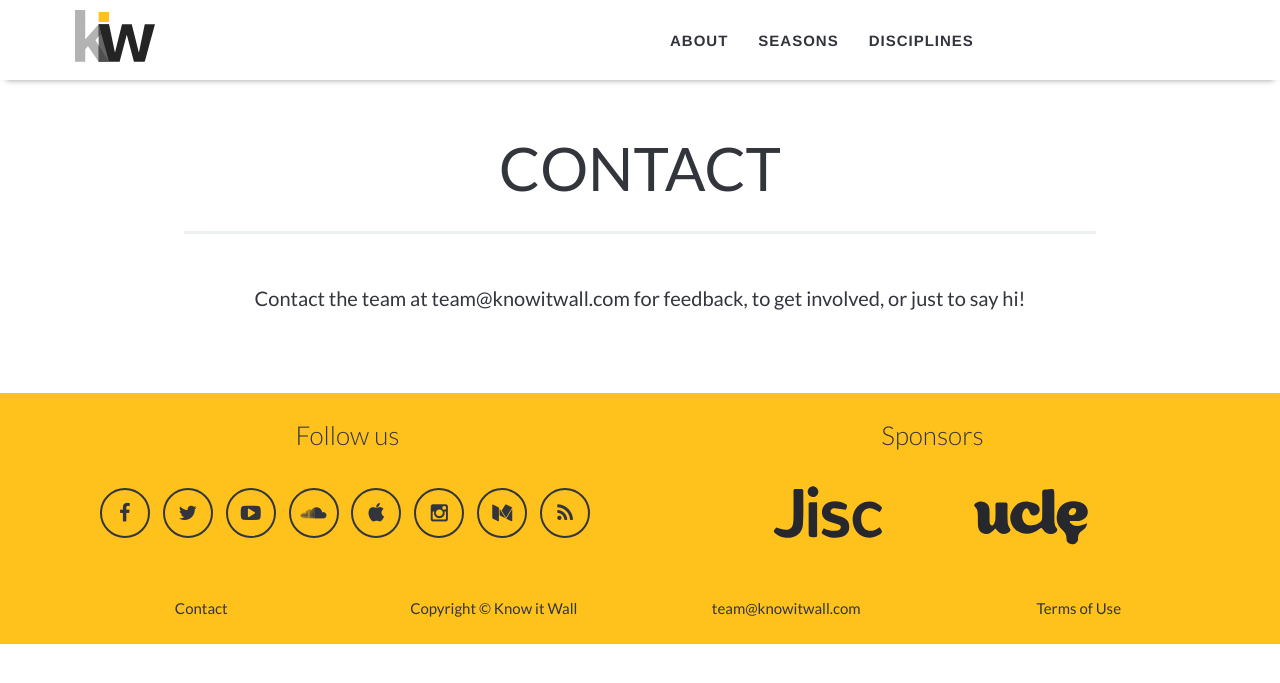
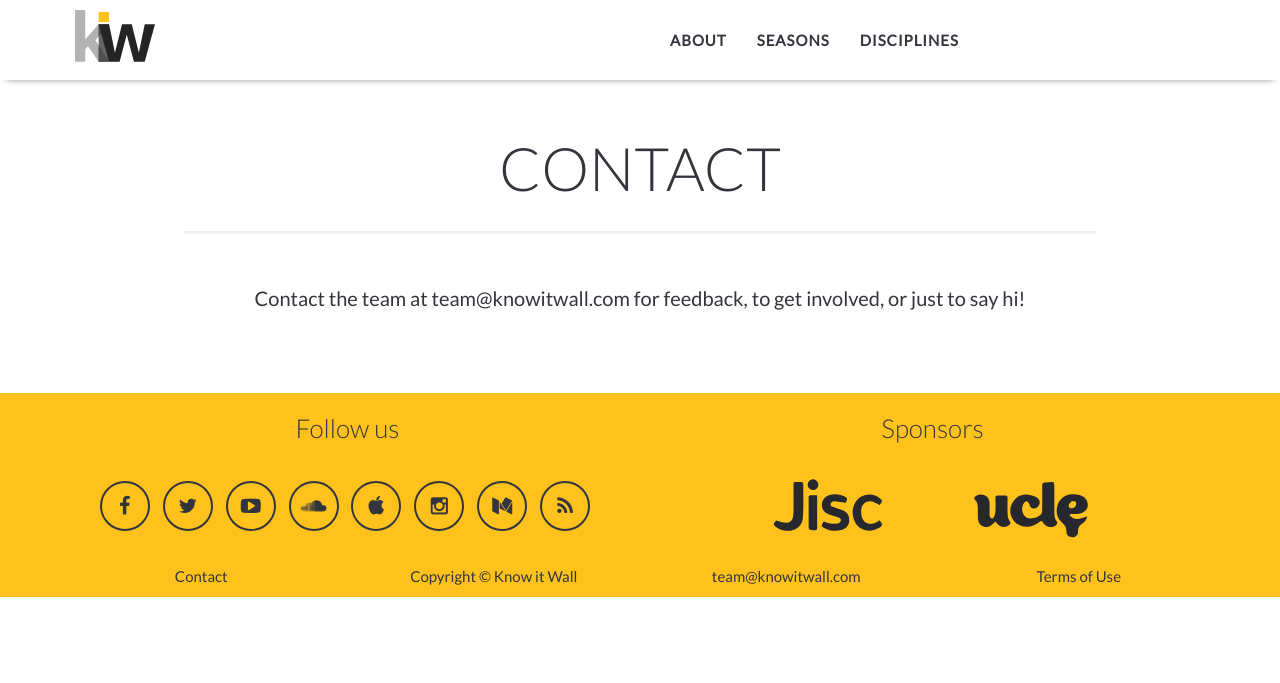
Before and after one commit to jeremiecoullon/knowitwall-django, a Django app: page /contact/ in a window 1280 px wide. Shown: the top 683 px of the page. Run offline with Django 3.2, Linux system fonts and the light colour scheme; data that the repository does not hold is empty; some libraries are stand-ins or nearby versions.

Commit message:
some aesthetic changes to the homepage

```diff
--- a/knowitwall/content/static/content/css/kiw_homepage_2018.css
+++ b/knowitwall/content/static/content/css/kiw_homepage_2018.css
@@ -49,7 +49,7 @@
 section h1{
   text-transform: uppercase;
   font-size: 2em;
-  font-weight: 400;
+  font-weight: 300;
 }
 section h2{
   padding-top: 5%;
@@ -184,7 +184,8 @@ section h2{
 
 
 .greybackground{
-  background-color:#f5f5f5;
+  /* background-color:#f5f5f5; */
+  background-color: #fbfbfb;
 }
 .whitebackground{
   background-color: white;
--- a/knowitwall/content/static/content/css/knowitwall_base.css
+++ b/knowitwall/content/static/content/css/knowitwall_base.css
@@ -136,7 +136,7 @@ label {
 }
 .navbar {
     text-transform: uppercase;
-    font-family: Montserrat,"Helvetica Neue",Helvetica,Arial,sans-serif;
+    font-family: 'Lato';
     font-weight: 700;
     -webkit-box-shadow: 0 8px 6px -6px #999;
     -moz-box-shadow: 0 8px 6px -6px #999;
@@ -245,7 +245,7 @@ footer h3 {
 }
 
 footer .footer-above {
-    padding-top: 7px;
+    /* padding-top: 7px; */
     background-color: #ffc21c;
 }
 
@@ -254,7 +254,8 @@ footer .footer-col {
 }
 
 footer .footer-below {
-    padding: 25px 0;
+    padding: 10px 0;
+    padding-top: 0px;
     background-color: #ffc21c;
 }
 
```
Also changed, not shown: knowitwall/content/templates/content/index.html (+5 -4 lines).
